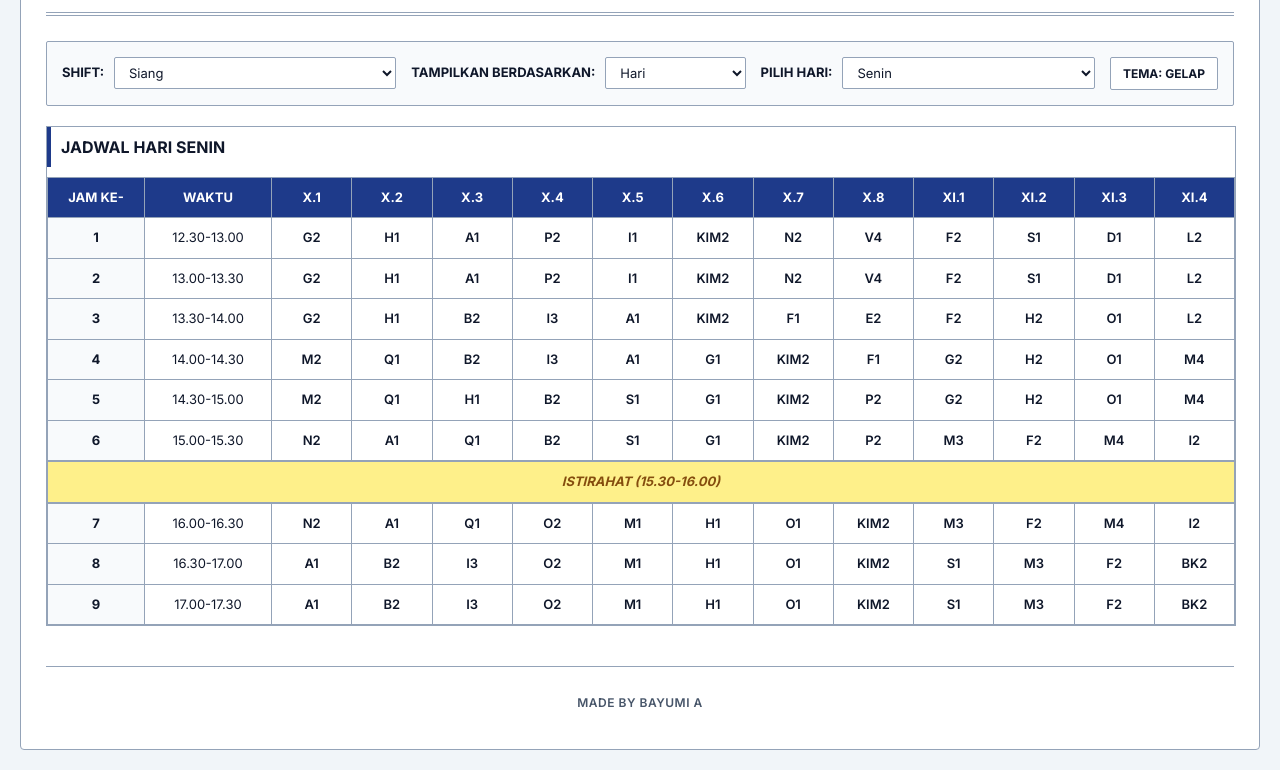
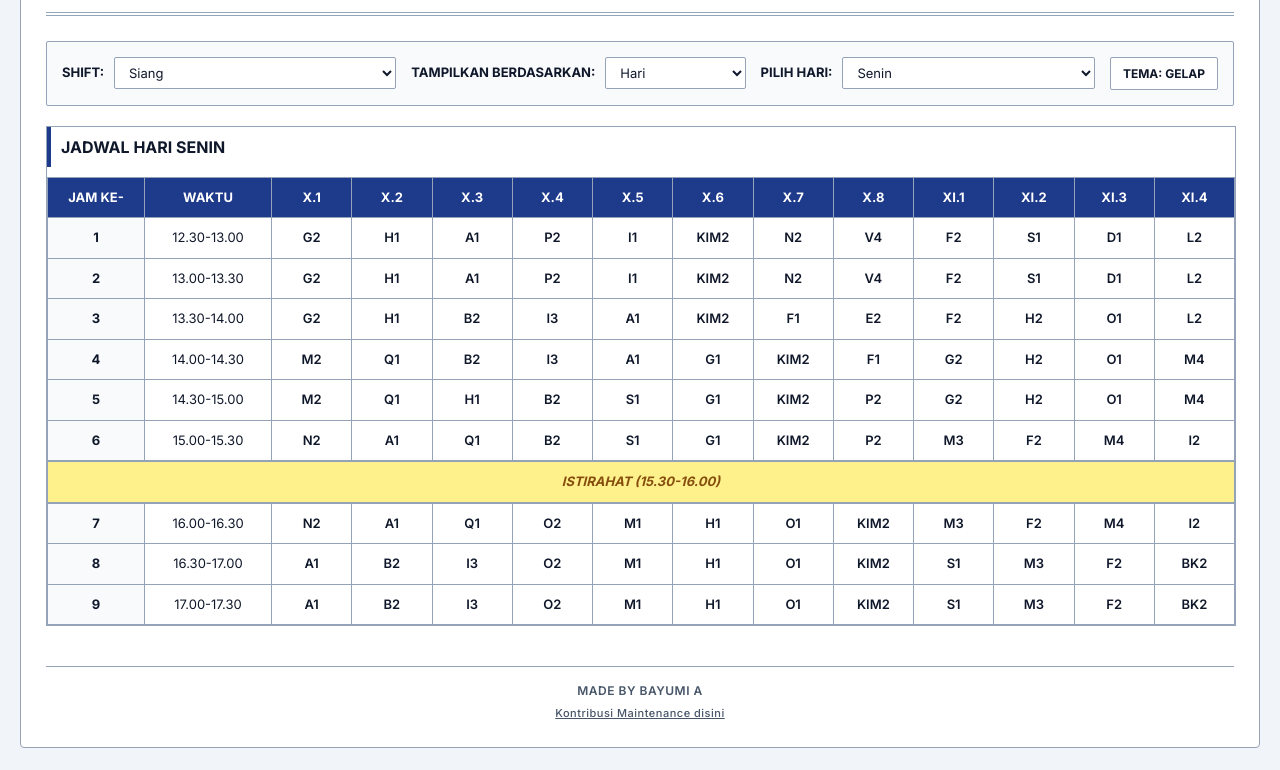
Before and after one commit to kanaya23/DataJadwalSma21, a plain HTML site: page index.html in a window 1280 px wide. Shown: the part 110-880 px from the top of the page. Drawn offline with Linux system fonts and the light colour scheme.

Commit message:
initial contribution

```diff
--- a/index.html
+++ b/index.html
@@ -444,7 +444,8 @@
     <div id="tooltip" class="tooltip" aria-hidden="true" role="tooltip"></div>
 
     <footer class="footer">
-      <p>Made by Bayumi A</p>
+      <p style="margin-bottom: 5px; margin-top: 0;">Made by Bayumi A</p>
+      <a href="https://github.com/kanaya23/DataJadwalSma21" target="_blank" style="font-size: 11px; text-decoration: underline; color: var(--text-muted); font-weight: 500; text-transform: none; display: block; margin-top: 5px;">Kontribusi Maintenance disini</a>
     </footer>
   </div>
 
```
Also changed, not shown: 1 other file.
